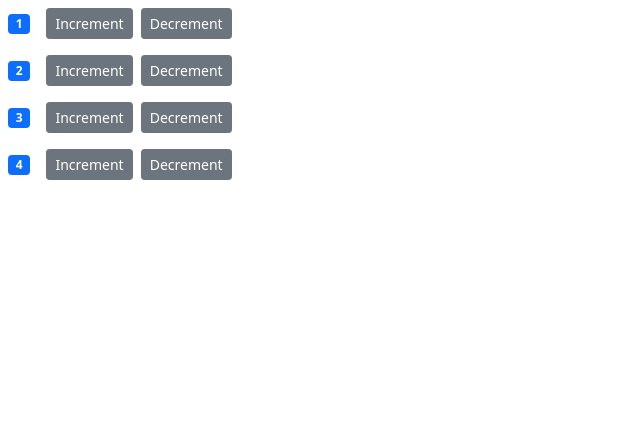
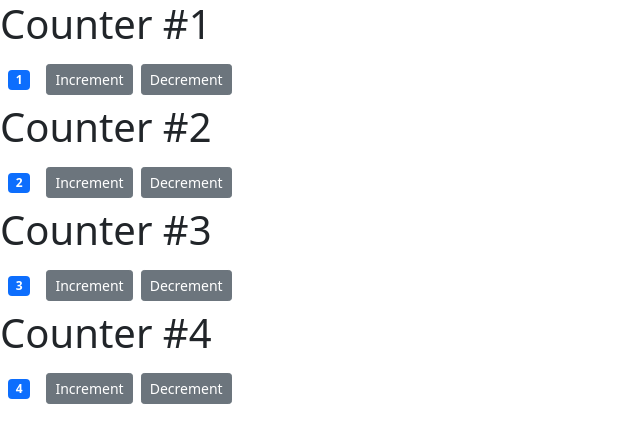
Before and after one commit to abbasi-naim/react-counter-app, a React (Create React App) app: page / in a window 1280 px wide. Shown: the top 442 px of the page, without its empty margins (0-640 px from the left). Built offline with nearby package versions, Linux system fonts and the light colour scheme.

Commit message:
add id property to counter and use props to show

```diff
--- a/src/components/counter.jsx
+++ b/src/components/counter.jsx
@@ -30,6 +30,7 @@ class Counter extends Component {
   render() {
     return (
       <div>
+        <h1>Counter #{this.props.id}</h1>
         <Badge bg={this.getBadgeClasses()}>{this.formatCount()}</Badge>
 
         <Button
--- a/src/components/counters.jsx
+++ b/src/components/counters.jsx
@@ -14,7 +14,12 @@ class Counters extends Component {
     return (
       <div>
         {this.state.counters.map((counter) => (
-          <Counter key={counter.id} value={counter.value} selected />
+          <Counter
+            key={counter.id}
+            value={counter.value}
+            selected
+            id={counter.id}
+          />
         ))}
       </div>
     );
```
